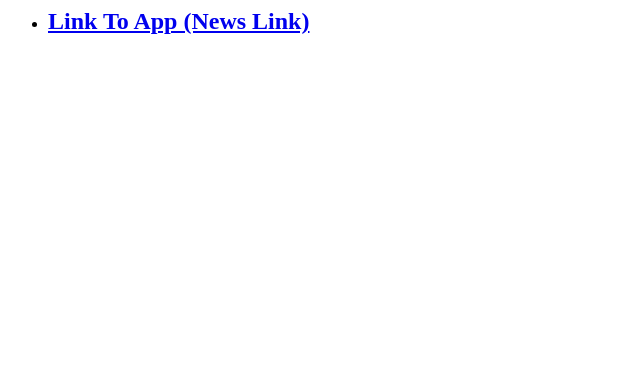
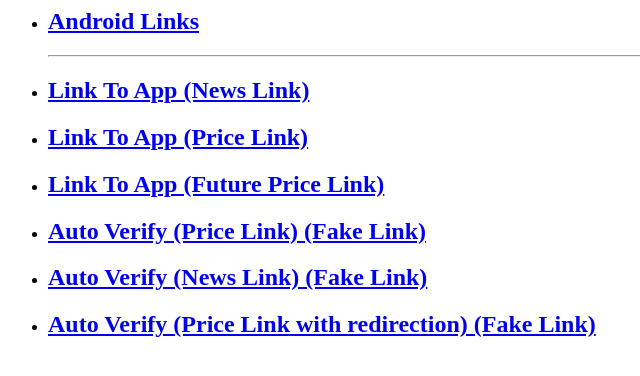
Before and after one commit to vicdv/vic.github.io, a plain HTML site: page index.html in a window 1280 px wide. Shown: the whole page, without its empty margins (0-640 px from the left). Drawn offline with Linux system fonts and the light colour scheme.

Commit message:
update links

```diff
--- a/index.html
+++ b/index.html
@@ -3,9 +3,41 @@
 	<ul>
 		<li>
 			<h2>
+				<a href="https://feloro.github.io/main">Android Links</a>
+			</h2>
+		</li>
+		<hr>
+		<li>
+			<h2>
 				<a href="https://protect-eu.mimecast.com/s/HaVjClxDDsBRjJDTGcFNT?domain=euromoney.msgfocus.com"> Link To App (News Link)</a>
 			</h2>
 		</li>
+		<li>
+			<h2>
+				<a href="https://protect-eu.mimecast.com/s/WHrrCBNQQhgp7AMuzKfLJ?domain=euromoney.msgfocus.com"> Link To App (Price Link)</a>
+			</h2>
+		</li>
+		<li>
+			<h2>
+				<a href="https://dashboard.fastmarkets.com/p/MB-AL-0346"> Link To App (Future Price Link)</a>
+			</h2>
+		</li>
+		<li>
+			<h2>
+				<a href="https://feloro.github.io/home?price-overview=MB-AL-0346"> Auto Verify (Price Link) (Fake Link)</a>
+			</h2>
+		</li>
+		<li>
+			<h2>
+				<a href="https://feloro.github.io/a/3964566"> Auto Verify (News Link) (Fake Link)</a>
+			</h2>
+		</li>
+		<li>
+			<h2>
+				<a href="https://cutt.ly/KjbPtMX"> Auto Verify (Price Link with redirection) (Fake Link)</a>
+			</h2>
+		</li>
+
 	</ul>
 </body>
 </html>
```
